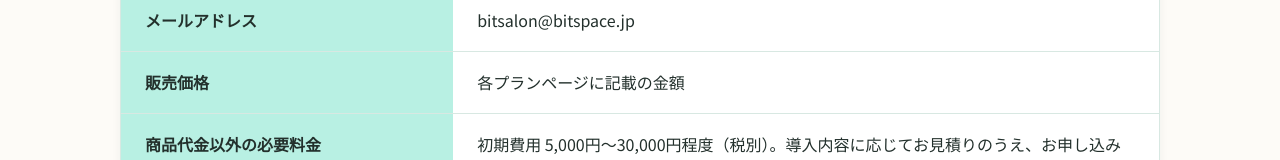
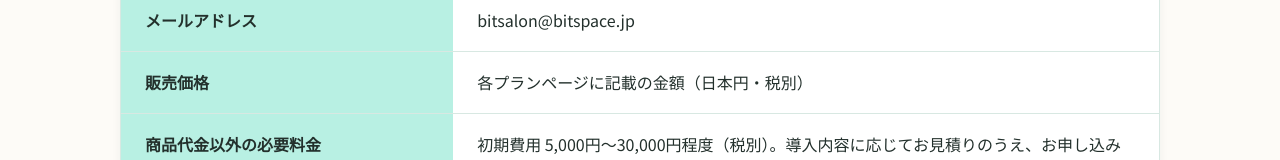
Before and after one commit to ohura-bitspace/bitsalon-lp, a React (Vite) app: page /tokushoho in a window 1280 px wide. Shown: the part 488-648 px from the top of the page. Built offline with nearby package versions, Linux system fonts and the light colour scheme; no server answers.

Commit message:
価格表示に通貨を明示する

```diff
--- a/src/pages/TokushohoPage.tsx
+++ b/src/pages/TokushohoPage.tsx
@@ -13,7 +13,7 @@
   { label: '所在地', value: 'ご請求いただいた場合に遅滞なく開示いたします' },
   { label: '電話番号', value: 'ご請求いただいた場合に遅滞なく開示いたします' },
   { label: 'メールアドレス', value: 'bitsalon@bitspace.jp', anchor: 'contact-email' },
-  { label: '販売価格', value: '各プランページに記載の金額' },
+  { label: '販売価格', value: '各プランページに記載の金額（日本円・税別）' },
   {
     label: '商品代金以外の必要料金',
     value:
--- a/src/sections/PricingSection.tsx
+++ b/src/sections/PricingSection.tsx
@@ -58,7 +58,7 @@
         </div>
 
         <div className="pricing__notes">
-          <p>※ 表示価格はすべて税別です。</p>
+          <p>※ 表示価格はすべて日本円（JPY）・税別です。</p>
           <p>
             ※ 初期費用として別途5,000円〜30,000円程度（税別）がかかります。初期設定の代行範囲やデータ移行の有無によって変わるため、お申し込み前にお見積りをご提示します。
           </p>
```
